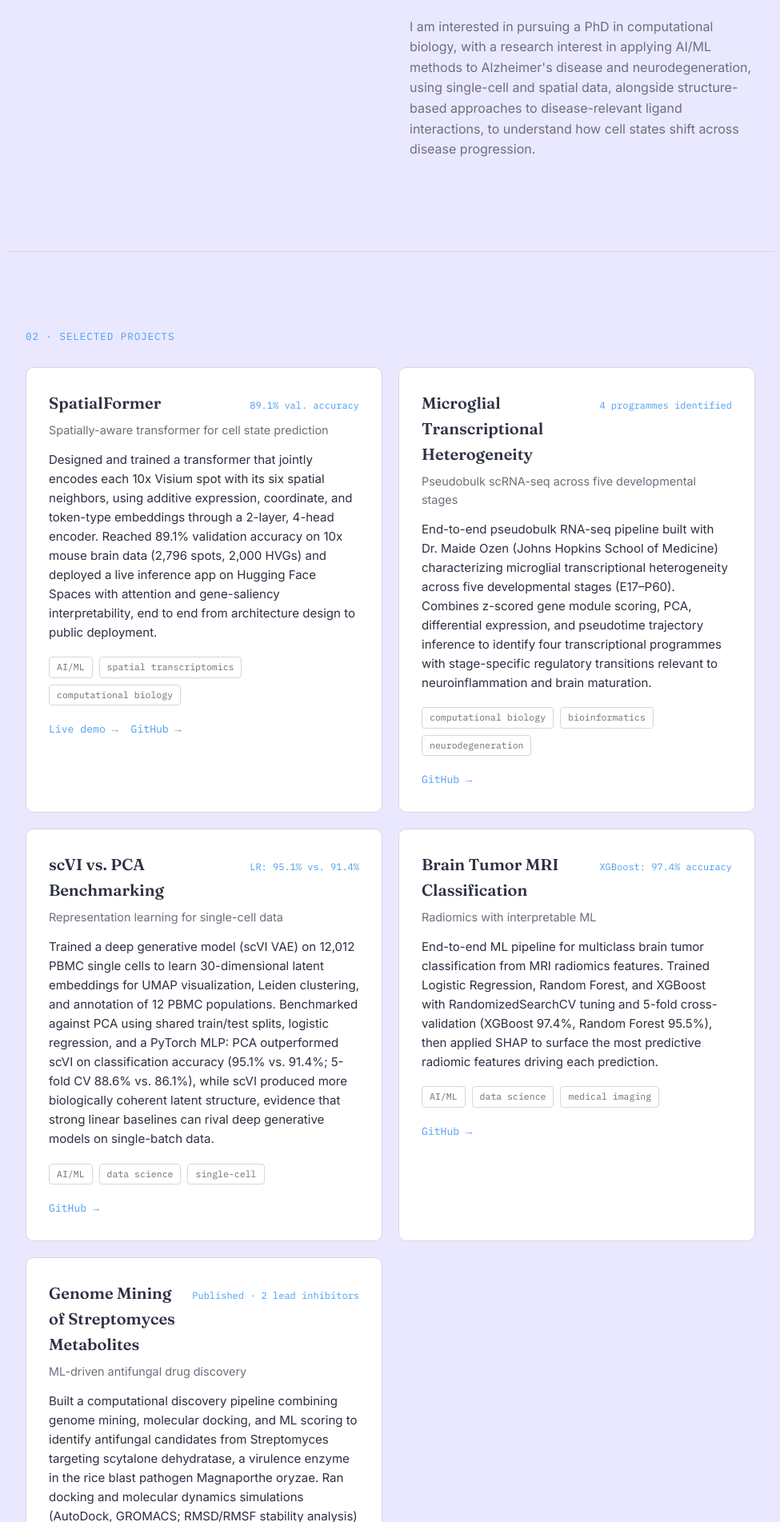
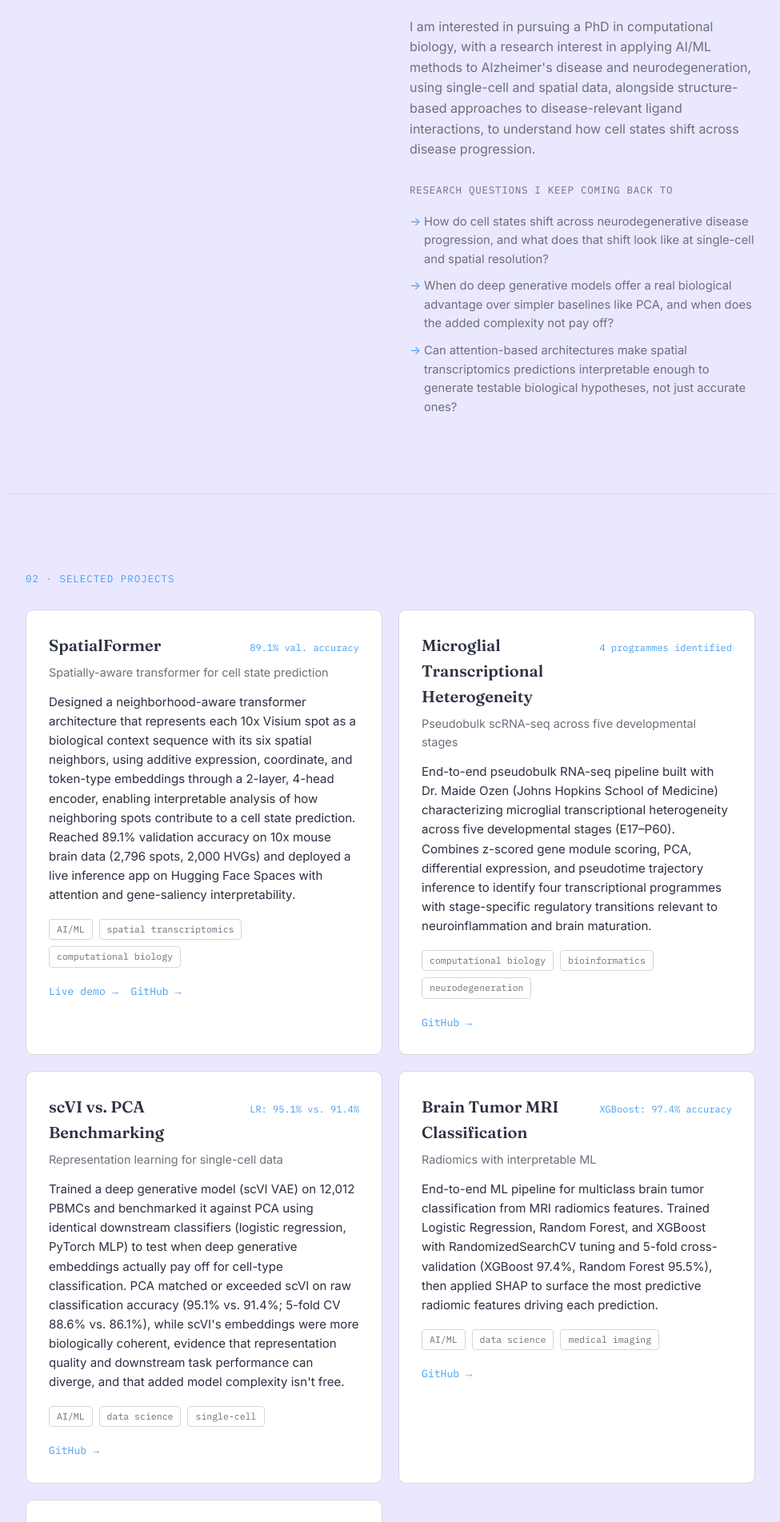
Before and after one commit to Varsini-Sakthi/Varsini-Sakthi.github.io, a Jekyll site: the page built from index.html, in a window 1280 px wide. Shown: the part 1104-3007 px from the top of the page at 80% size, without its empty margins (152-1127 px from the left). Built offline with Jekyll 4.4.1, drawn with Linux system fonts in a browser that asks for light colours; some of the changed text lies outside the part shown.

Commit message:
Address review: clarify timeline, reframe project descriptions, add outputs/questions sections

```diff
--- a/_data/education.yml
+++ b/_data/education.yml
@@ -1,6 +1,7 @@
 - degree: "Master of Science, Bioinformatics"
   school: "Johns Hopkins University"
-  meta: "Aug 2024 – May 2026 · Baltimore, MD · GPA 3.89/4.0"
+  meta: "Aug 2024 - May 2026 · Baltimore, MD"
+  gpa: "GPA 3.89/4.0"
   coursework:
     - "Applied Machine Learning"
     - "Algorithms for Bioinformatics"
@@ -15,7 +16,8 @@
 
 - degree: "Bachelor of Technology, Biotechnology"
   school: "Vellore Institute of Technology"
-  meta: "Sep 2020 – May 2024 · Vellore, India · GPA 3.96/4.0"
+  meta: "Sep 2020 - May 2024 · Vellore, India"
+  gpa: "GPA 3.96/4.0"
   coursework:
     - "Bioinformatics"
     - "Genomics"
--- a/_data/experience.yml
+++ b/_data/experience.yml
@@ -35,9 +35,9 @@
   meta: "Jan 2024 - Apr 2024 · Hyderabad, India"
   tags: ["wet lab", "bioinformatics", "genomics", "amyloid & tau", "Alzheimer's disease"]
   points:
-    - "Worked on a bioinformatics-focused research project investigating amyloid and tau pathology in Alzheimer's disease, the same neurodegeneration focus that continues to anchor my research interests today."
+    - "Worked on a bioinformatics-focused research project investigating amyloid and tau pathology in Alzheimer's disease, the same disease focus my current research builds on."
     - "The work spanned genomics and proteomics analysis to characterize disease-relevant proteins, immunoinformatics approaches to understand immune-related mechanisms in neurodegeneration, and structural biology methods to examine protein conformations tied to amyloid and tau aggregation."
-    - "Gained hands-on exposure to SNP and alternative splicing analysis, along with pattern-recognition techniques for detecting meaningful biological signal in complex datasets. This was where I first started thinking computationally about Alzheimer's disease specifically, connecting molecular-level structural biology to the broader question of what drives neurodegenerative progression, a thread I've carried into my graduate research since."
+    - "Gained hands-on exposure to SNP and alternative splicing analysis, along with pattern-recognition techniques for detecting meaningful biological signal in complex datasets. This project introduced me to computational approaches for studying neurodegenerative disease specifically, connecting molecular-level structural biology to the broader question of what drives disease progression."
     - "Focus areas: Bioinformatics · Genomics · Proteomics · Immunoinformatics · Structural Biology · SNP Analysis"
 
 - role: "Intern"
--- a/_data/projects.yml
+++ b/_data/projects.yml
@@ -3,13 +3,14 @@
   tags: ["AI/ML", "spatial transcriptomics", "computational biology"]
   metric: "89.1% val. accuracy"
   description: >-
-    Designed and trained a transformer that jointly encodes each 10x Visium
-    spot with its six spatial neighbors, using additive expression,
-    coordinate, and token-type embeddings through a 2-layer, 4-head
-    encoder. Reached 89.1% validation accuracy on 10x mouse brain data
-    (2,796 spots, 2,000 HVGs) and deployed a live inference app on Hugging
-    Face Spaces with attention and gene-saliency interpretability, end to
-    end from architecture design to public deployment.
+    Designed a neighborhood-aware transformer architecture that represents
+    each 10x Visium spot as a biological context sequence with its six
+    spatial neighbors, using additive expression, coordinate, and
+    token-type embeddings through a 2-layer, 4-head encoder, enabling
+    interpretable analysis of how neighboring spots contribute to a cell
+    state prediction. Reached 89.1% validation accuracy on 10x mouse brain
+    data (2,796 spots, 2,000 HVGs) and deployed a live inference app on
+    Hugging Face Spaces with attention and gene-saliency interpretability.
   links:
     - label: "Live demo"
       url: "https://huggingface.co/spaces/Varsini-Sakthi/Spatialformer"
@@ -37,14 +38,14 @@
   tags: ["AI/ML", "data science", "single-cell"]
   metric: "LR: 95.1% vs. 91.4%"
   description: >-
-    Trained a deep generative model (scVI VAE) on 12,012 PBMC single cells
-    to learn 30-dimensional latent embeddings for UMAP visualization,
-    Leiden clustering, and annotation of 12 PBMC populations. Benchmarked
-    against PCA using shared train/test splits, logistic regression, and a
-    PyTorch MLP: PCA outperformed scVI on classification accuracy (95.1%
-    vs. 91.4%; 5-fold CV 88.6% vs. 86.1%), while scVI produced more
-    biologically coherent latent structure, evidence that strong linear
-    baselines can rival deep generative models on single-batch data.
+    Trained a deep generative model (scVI VAE) on 12,012 PBMCs and
+    benchmarked it against PCA using identical downstream classifiers
+    (logistic regression, PyTorch MLP) to test when deep generative
+    embeddings actually pay off for cell-type classification. PCA matched
+    or exceeded scVI on raw classification accuracy (95.1% vs. 91.4%;
+    5-fold CV 88.6% vs. 86.1%), while scVI's embeddings were more
+    biologically coherent, evidence that representation quality and downstream task performance can diverge,
+    and that added model complexity isn't free.
   links:
     - label: "GitHub"
       url: "https://github.com/Varsini-Sakthi"
--- a/assets/css/style.css
+++ b/assets/css/style.css
@@ -227,6 +227,13 @@ a {
   margin: 0 0 16px;
 }
 
+.education-gpa {
+  font-family: var(--font-mono);
+  font-size: 0.74rem;
+  color: var(--text-dim);
+  margin: 14px 0 0;
+}
+
 .coursework-label {
   font-family: var(--font-mono);
   font-size: 0.72rem;
@@ -429,6 +436,29 @@ a {
   margin: 28px 0 12px;
 }
 
+.research-questions {
+  list-style: none;
+  margin: 0;
+  padding: 0;
+  display: flex;
+  flex-direction: column;
+  gap: 10px;
+}
+
+.research-questions li {
+  font-size: 0.92rem;
+  color: var(--text-dim);
+  padding-left: 18px;
+  position: relative;
+}
+
+.research-questions li::before {
+  content: "→";
+  position: absolute;
+  left: 0;
+  color: var(--violet);
+}
+
 .stack-list {
   list-style: none;
   margin: 0;
--- a/index.html
+++ b/index.html
@@ -45,6 +45,12 @@ title: ""
         structure-based approaches to disease-relevant ligand interactions,
         to understand how cell states shift across disease progression.
       </p>
+      <p class="stack-label" style="margin-top: 28px;">Research questions I keep coming back to</p>
+      <ul class="research-questions">
+        <li>How do cell states shift across neurodegenerative disease progression, and what does that shift look like at single-cell and spatial resolution?</li>
+        <li>When do deep generative models offer a real biological advantage over simpler baselines like PCA, and when does the added complexity not pay off?</li>
+        <li>Can attention-based architectures make spatial transcriptomics predictions interpretable enough to generate testable biological hypotheses, not just accurate ones?</li>
+      </ul>
     </div>
   </div>
 </section>
@@ -87,8 +93,23 @@ title: ""
   </div>
 </section>
 
+<section id="outputs" class="section">
+  <p class="section-label">04 · Research outputs</p>
+  <ul class="research-questions" style="gap: 14px;">
+    <li>2 peer-reviewed publications (Alzheimer's/NMDAR structural study; Streptomyces genome mining for antifungal discovery)</li>
+    <li>1 manuscript in preparation, on microglial transcriptional heterogeneity across brain development (Ozen Lab)</li>
+    <li>SpatialFormer deployed as a live, public inference app on <a href="https://huggingface.co/spaces/Varsini-Sakthi/Spatialformer">Hugging Face Spaces</a></li>
+    <li>Project code and pipelines on <a href="https://github.com/{{ site.github_username }}">GitHub</a></li>
+  </ul>
+</section>
+
 <section id="experience" class="section">
-  <p class="section-label">04 · Experience</p>
+  <p class="section-label">05 · Experience</p>
+  <p style="color: var(--text-dim); font-size: 0.9rem; margin: -12px 0 28px;">
+    The three Johns Hopkins research assistantships overlap in date because
+    they were concurrent projects within the same research period, not
+    sequential roles.
+  </p>
   <div class="timeline">
     {% for job in site.data.experience %}
     <div class="timeline-item">
@@ -109,7 +130,7 @@ title: ""
 </section>
 
 <section id="background" class="section">
-  <p class="section-label">05 · Background</p>
+  <p class="section-label">06 · Background</p>
   <h2 style="font-family: var(--font-display); font-size: 1.9rem; font-weight: 500; margin: 0 0 32px;">Education</h2>
   <div class="education-list">
     {% for edu in site.data.education %}
@@ -121,6 +142,7 @@ title: ""
       <div class="coursework-list">
         {% for course in edu.coursework %}<span class="tag">{{ course }}</span>{% endfor %}
       </div>
+      <p class="education-gpa">{{ edu.gpa }}</p>
     </article>
     {% endfor %}
   </div>
@@ -142,7 +164,7 @@ title: ""
 </section>
 
 <section id="certifications" class="section">
-  <p class="section-label">06 · Certifications</p>
+  <p class="section-label">07 · Certifications</p>
   <ul class="cert-list">
     {% for cert in site.data.certifications %}
       {% if cert.url and cert.url != "" %}
@@ -155,7 +177,7 @@ title: ""
 </section>
 
 <section id="contact" class="section section-contact">
-  <p class="section-label">07 · Contact</p>
+  <p class="section-label">08 · Contact</p>
   <h2>Let's talk research.</h2>
   <div class="contact-links">
     <a href="mailto:{{ site.email }}">{{ site.email }}</a>
```
